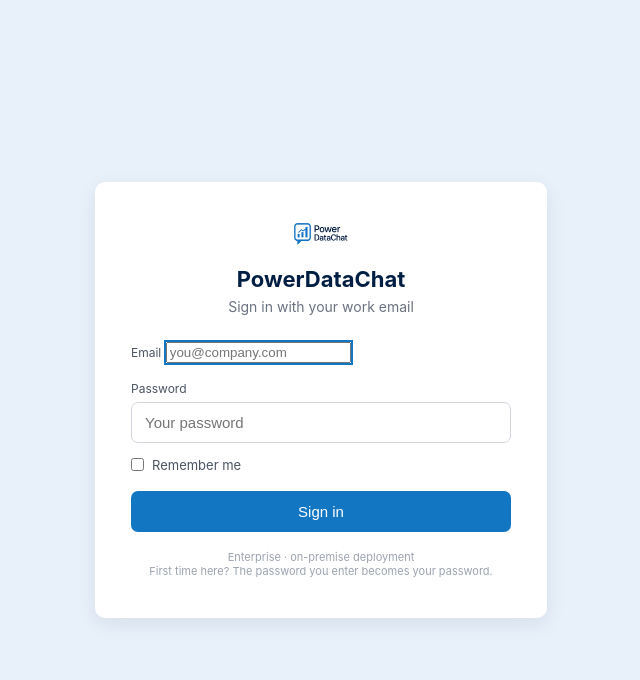
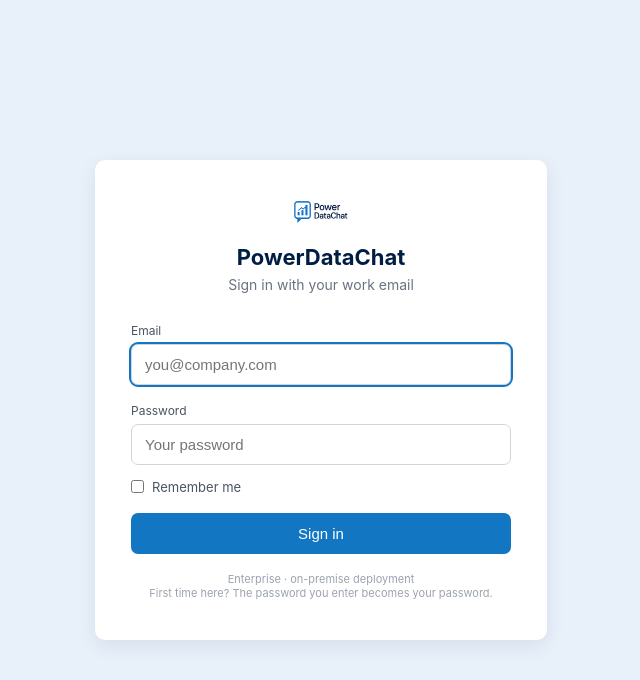
Before and after one commit to aleksloma/PDC_Client, a Python web app: template templates/auth_landing.html in a window 1280 px wide. Shown: the top 680 px of the page, without its empty margins (319-959 px from the left). Run offline with Jinja, Linux system fonts and the light colour scheme; the template is opened without the code that fills it, so the values that code supplies are empty.

Commit message:
Fix login email-field styling lost by the type=text switch
- auth_landing.html styles inputs via input[type=email]; the ladmin
  change made the email field type="text" (browser email validation
  refuses the non-email admin username) and it silently fell out of
  the selector, rendering unstyled/narrow. Include input[type=text]
  in the rule — the email field is the only text input on the page.

Co-Authored-By: Claude Fable 5 <noreply@anthropic.com>

```diff
--- a/templates/auth_landing.html
+++ b/templates/auth_landing.html
@@ -16,7 +16,10 @@
   label { font-size: 12px; color: #4b5563; }
   .field { margin-top: 14px; }
   .field:first-of-type { margin-top: 0; }
-  input[type=email], input[type=password] {
+  /* type=text included: the email field is type="text" so the non-email
+     admin username "ladmin" can be submitted (browser email validation
+     would refuse it) — it must keep the same styling. */
+  input[type=text], input[type=email], input[type=password] {
           width: 100%; padding: 11px 13px; border: 1px solid #d1d5db;
           border-radius: 7px; margin-top: 5px; font-size: 15px;
           box-sizing: border-box; }
```
